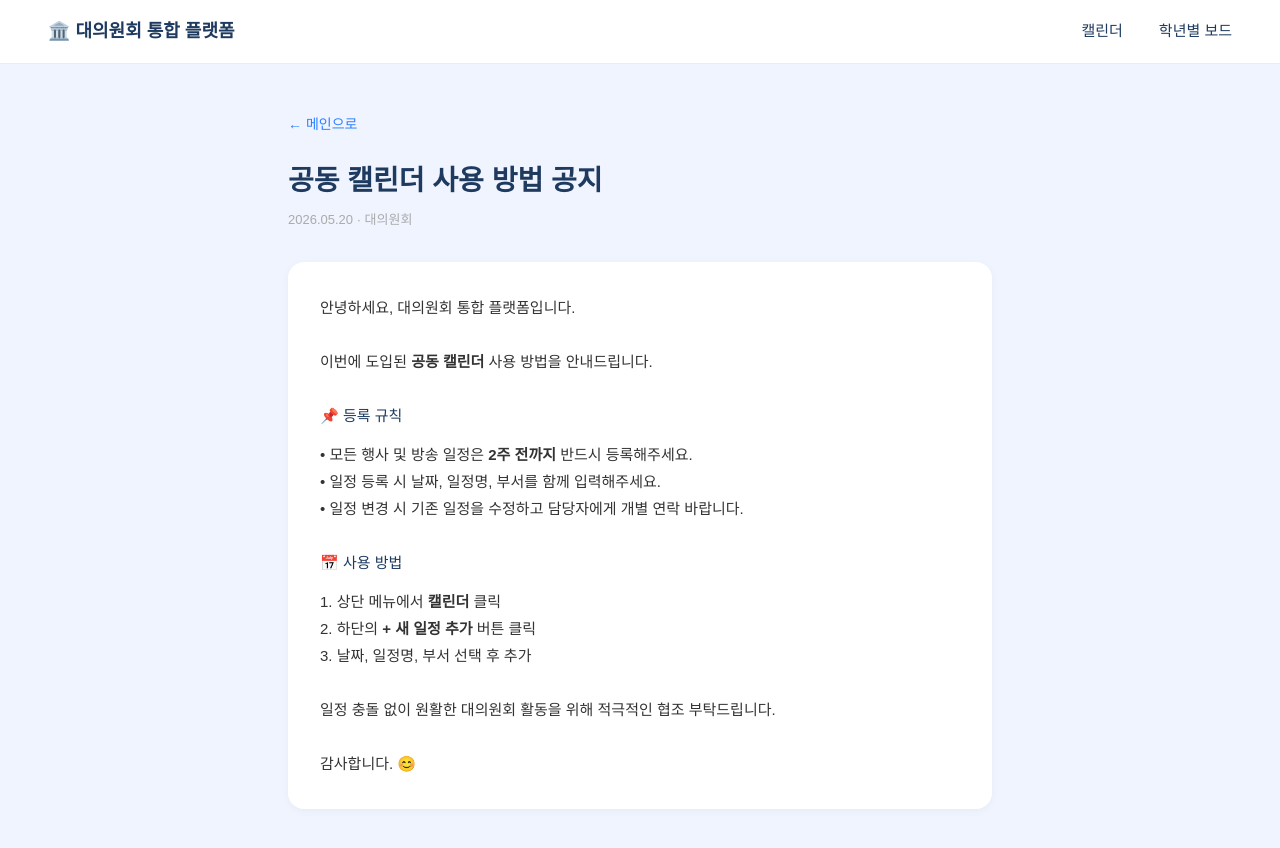
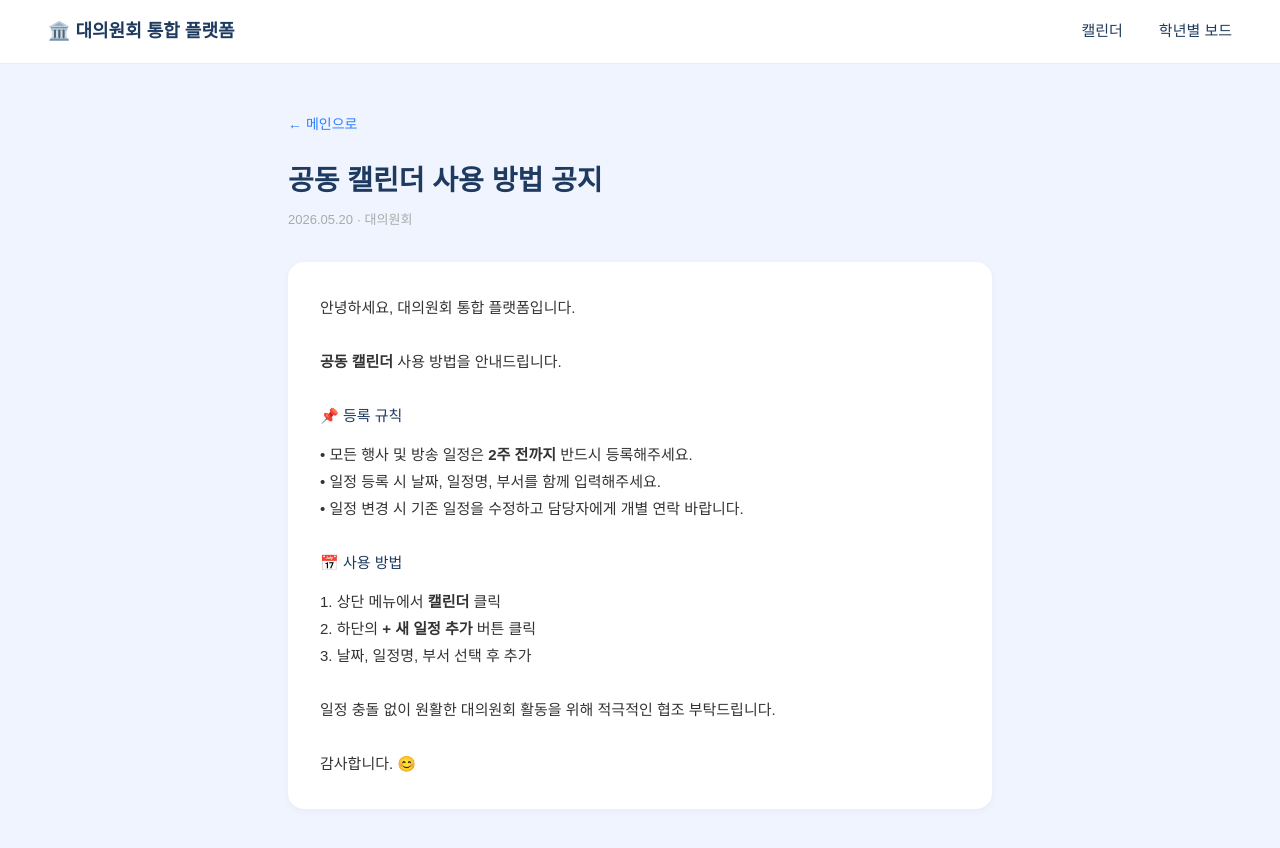
Before and after one commit to chu492/daeyiwonhoe-platform, a Next.js app: page /notice/1 in a window 1280 px wide. Shown: the top 848 px of the page. Built offline with nearby package versions, Linux system fonts and the light colour scheme.

Commit message:
update notice content

```diff
--- a/app/notice/1/page.tsx
+++ b/app/notice/1/page.tsx
@@ -14,7 +14,7 @@ export default function Notice1() {
         <p style={{ color: "#aaa", fontSize: "13px", marginBottom: "32px" }}>2026.05.20 · 대의원회</p>
         <div style={{ background: "white", borderRadius: "16px", padding: "32px", boxShadow: "0 2px 8px rgba(0,0,0,0.04)", lineHeight: "1.8", color: "#333", fontSize: "15px" }}>
           <p>안녕하세요, 대의원회 통합 플랫폼입니다.</p><br/>
-          <p>이번에 도입된 <strong>공동 캘린더</strong> 사용 방법을 안내드립니다.</p><br/>
+          <p><strong>공동 캘린더</strong> 사용 방법을 안내드립니다.</p><br/>
           <h3 style={{ color: "#1E3A5F", marginBottom: "12px" }}>📌 등록 규칙</h3>
           <p>• 모든 행사 및 방송 일정은 <strong>2주 전까지</strong> 반드시 등록해주세요.</p>
           <p>• 일정 등록 시 날짜, 일정명, 부서를 함께 입력해주세요.</p>
```
